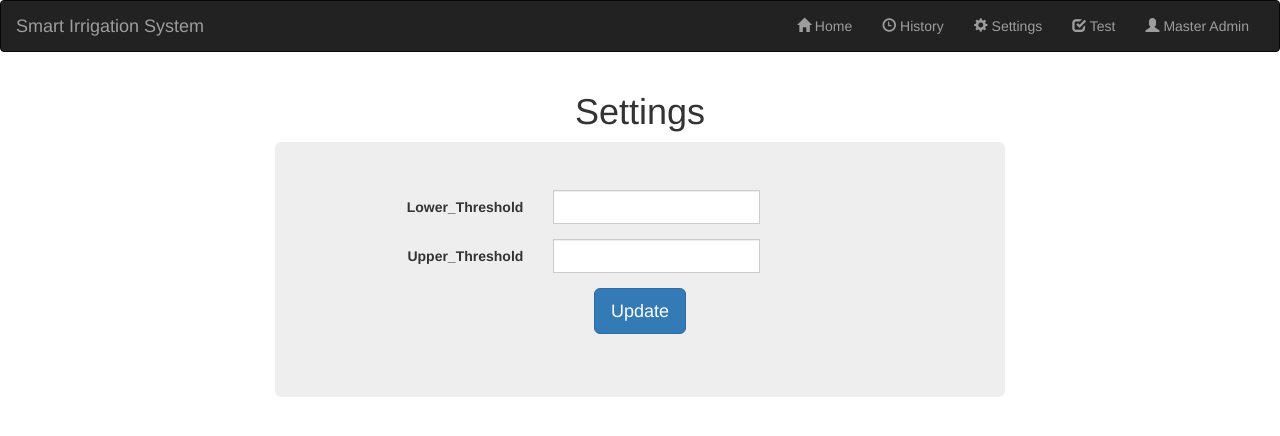
After one commit to mohitkh7/irrigation-system, a Django app: template templates/monitor/settings.html in a window 1280 px wide. The commit adds this page. Shown: the top 436 px of the page. Run offline with Django 3.2, Linux system fonts and the light colour scheme; the template is opened without the code that fills it, so the values that code supplies are empty; some libraries are stand-ins or nearby versions.

Commit message:
settings view done

```diff
--- a/monitor/urls.py
+++ b/monitor/urls.py
@@ -17,7 +17,7 @@ Including another URLconf
 from django.urls import path, include
 from rest_framework import routers
 
-from .views import index, log, LogView, DeviceStateCreateView
+from .views import index, log, LogView, DeviceStateCreateView, DeviceControlUpdateView
 
 '''
 REST Api
@@ -32,4 +32,5 @@ urlpatterns = [
     path('log/', log, name='log'),
     path('history/', LogView.as_view(), name="history"),
     path('test/', DeviceStateCreateView.as_view(), name="test"),
+    path('settings/<int:pk>/', DeviceControlUpdateView.as_view(), name="settings")
 ]
--- a/templates/base.html
+++ b/templates/base.html
@@ -23,6 +23,7 @@
                 <ul class="nav navbar-nav navbar-right">
                     <li><a href="{% url 'index' %}"><span class="glyphicon glyphicon-home"></span> Home</a></li>
                     <li><a href="{% url 'history' %}"><span class="glyphicon glyphicon-time"></span> History</a></li>
+                    <li><a href="{% url 'settings' 1%}"><span class="glyphicon glyphicon-cog"></span> Settings</a></li>
                     <li><a href="{% url 'test' %}"><span class="glyphicon glyphicon-check"></span> Test</a></li>
                     <li><a href="/admin/"><span class="glyphicon glyphicon-user"></span> Master Admin</a></li>
                 </ul>
--- /dev/null
+++ b/templates/monitor/settings.html
@@ -0,0 +1,60 @@
+{% extends 'base.html' %}
+{% block 'body' %}
+    <div style="text-align:center">
+        <h1>
+            Settings
+        </h1>
+    </div>
+    <!-- errors -->
+    {% if form.non_field_errors %}
+        {% for error in form.non_field_errors %}
+            <div class="form-group has-errors text-danger">
+                {{ error }}
+            </div>
+        {% endfor %}
+    {% endif %}
+    <!-- //errors -->
+    {% for message in messages %}
+        <div class="alert alert-success">
+            {{ message }}
+        </div>
+    {% endfor %}
+    <div class="col-md-2"></div>
+    <div class="col-md-8">
+        <div class="jumbotron">
+            <div class="container">
+                <form class="form-horizontal" method="POST">
+                    {% csrf_token %}
+                    <div class="form-group">
+                        <label class="col-md-4 control-label" for="lower_threshold">Lower_Threshold</label>
+                        <div class="col-md-8">
+                            <div class="input-group">
+                                <input class="form-control" id="lower_threshold" name="lower_threshold" type="number" value="{{ form.lower_threshold.value }}">
+                            </div>
+                        </div>
+                    </div>
+
+                    <div class="form-group">
+                        <label class="col-md-4 control-label" for="upper_threshold">Upper_Threshold</label>
+                        <div class="col-md-8">
+                            <div class="input-group">
+                                <input class="form-control" id="upper_threshold" name="upper_threshold" type="number" value="{{ form.upper_threshold.value }}">
+                            </div>
+                        </div>
+                    </div>
+
+
+
+                    <div class="form-group " style="text-align:center">
+                        <input type="submit" class="btn btn-lg btn-primary" value="Update">
+                    </div>
+                </form>
+            </div>
+        </div>
+    </div>
+    <div class="col-md-2"></div>
+
+
+
+
+{% endblock %}
```
Also changed, not shown: monitor/views.py (+12 -2 lines).
